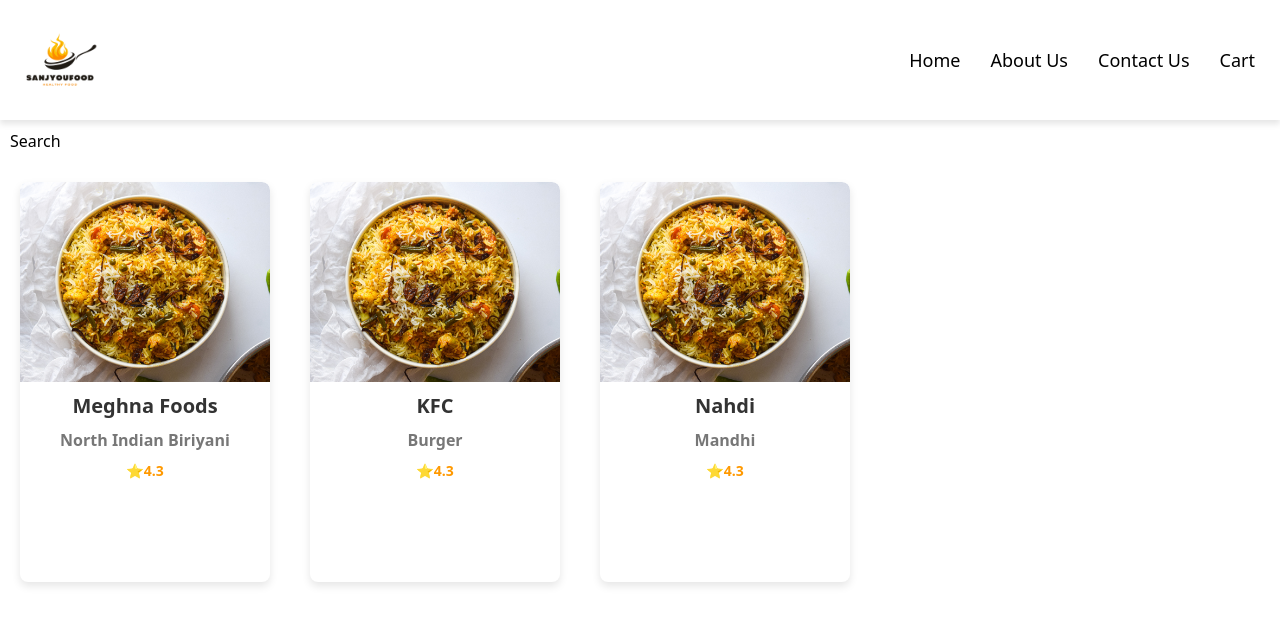
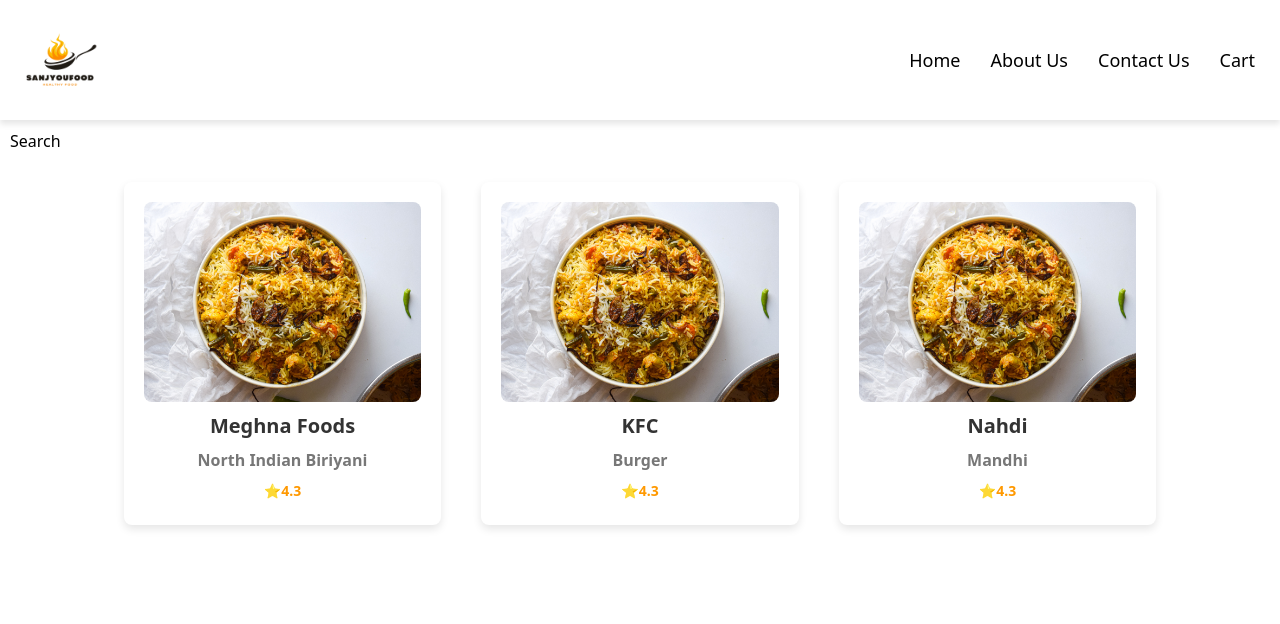
Before and after one commit to Sanjudevadas/sanjyouFood, a React (Vite) app: page / in a window 1280 px wide. Shown: the top 624 px of the page. Built offline with nearby package versions, Linux system fonts and the light colour scheme.

Commit message:
edited the alignment of the card

```diff
--- a/src/index.css
+++ b/src/index.css
@@ -62,8 +62,9 @@
     box-shadow: 0 4px 8px rgba(0, 0, 0, 0.1);
     overflow: hidden;
     margin: 20px;
-    width: 250px; /* Adjust the width for a vertical card */
-    height: 400px; /* Adjust the height for a vertical card */
+    padding: 20px;
+   /*width: 250px;  Adjust the width for a vertical card */
+   /* height: 400px;  Adjust the height for a vertical card */
     transition: transform 0.3s, box-shadow 0.3s;
     display: flex;
     flex-direction: column;
@@ -81,8 +82,8 @@
     width: 100%;
     height: 200px; /* Adjust height as needed */
     object-fit: cover;
-    border-top-left-radius: 8px;
-    border-top-right-radius: 8px;
+    border-radius: 8px;
+
   }
 
   .res-card h3 {
@@ -104,6 +105,9 @@
     margin: 5px 0;
   }
   .res-container{
-    display: flex;
-    flex-wrap: wrap;
+     display: flex;
+   flex-wrap: wrap;
+   justify-content: center;
+   width: 100%;
+
   }
```
